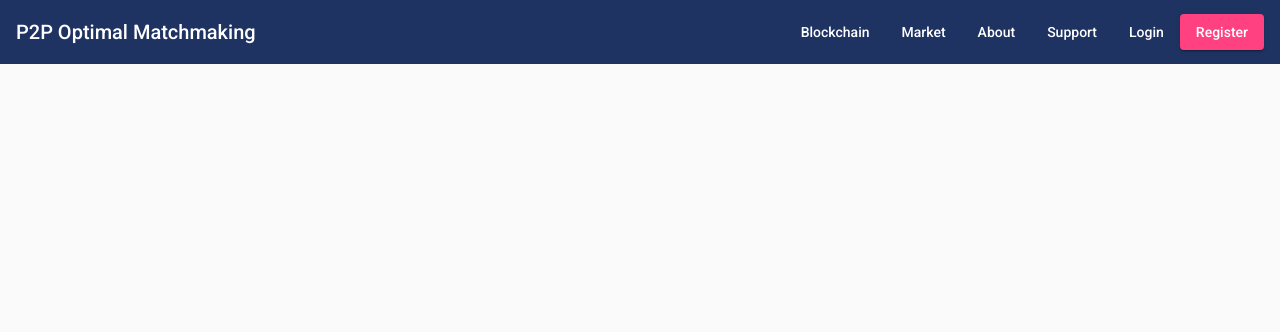
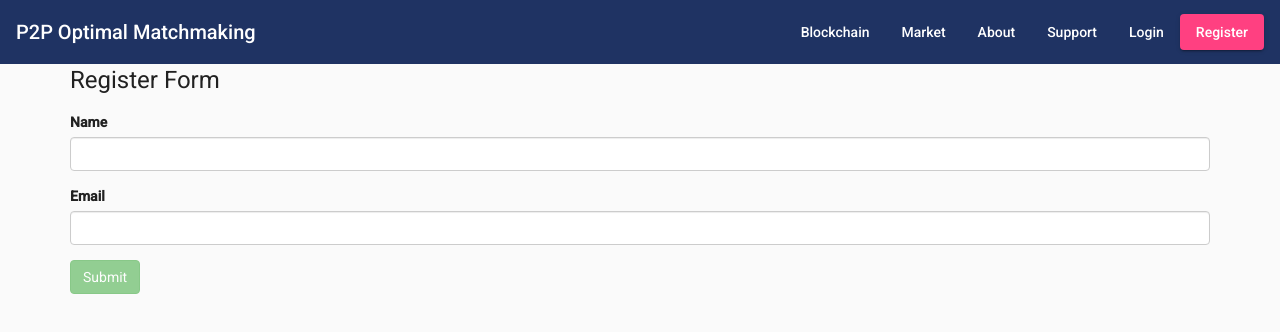
Before and after one commit to raf-xtgt/imdc_p2p_energy_trading, an Angular app in the folder frontend/web-app/: page /register in a window 1280 px wide. Before the commit this address led to /. Shown: the top 332 px of the page. Built offline with nearby package versions, Linux system fonts and the light colour scheme.

Commit message:
Sample sign up form with config http client

```diff
--- a/frontend/web-app/src/app/app-routing.module.ts
+++ b/frontend/web-app/src/app/app-routing.module.ts
@@ -5,12 +5,14 @@ import { RouterModule, Routes } from '@angular/router';
 import { ToolbarComponent } from './toolbar/toolbar.component';
 import {HomepageComponent} from './homepage/homepage.component';
 import { LoginComponent } from './login/login.component';
+import { SignupComponent } from './signup/signup.component';
 
 const routes: Routes = [
   // when url is loaded, the user lands on the homepage
   {path:'', redirectTo:'/homepage', pathMatch:'full'},
   {path:'homepage', component: HomepageComponent},
-  {path: 'login', component: LoginComponent}
+  {path: 'login', component: LoginComponent},
+  {path: 'register', component:SignupComponent}
 ];
 
 @NgModule({
--- /dev/null
+++ b/frontend/web-app/src/app/classes.ts
@@ -0,0 +1,3 @@
+export class User{
+    constructor (public fullname:string, public email:string){}
+}
--- /dev/null
+++ b/frontend/web-app/src/app/config.service.ts
@@ -0,0 +1,32 @@
+ import { Injectable } from '@angular/core';
+ import { HttpClient } from '@angular/common/http';
+ // The HttpClient service makes use of observables for all transactions. You must import the RxJS observable and operator symbols that appear in the example snippets.
+ import { Observable, throwError } from 'rxjs';
+ import { catchError, retry } from 'rxjs/operators';
+ import { User } from './classes';
+
+ /** This file will allow the frontend to communicate with the backend
+ * using Angular's HTTP Client
+ */
+
+
+  @Injectable({
+    providedIn: 'root'
+  })
+ export class ConfigService {
+
+  private configUrl = 'http://localhost:8080/';
+  private registerUrl = this.configUrl +'Register';
+
+
+
+  //inject the HttpClient service as a dependency
+   constructor(private http: HttpClient) { }
+
+   // add a user to the database
+   addUser(data:User): Observable<any>{
+    const body = JSON.stringify(data)
+    console.log(body)
+    return this.http.post(this.registerUrl, body);
+   }
+ }
--- /dev/null
+++ b/frontend/web-app/src/app/signup/signup.component.css
@@ -0,0 +1 @@
+@import url('https://unpkg.com/bootstrap@3.3.7/dist/css/bootstrap.min.css');
--- /dev/null
+++ b/frontend/web-app/src/app/signup/signup.component.html
@@ -0,0 +1,37 @@
+<div class="container">
+    <div>
+      <h1>Register Form</h1>
+      <form (ngSubmit)="addUser()" #registerForm="ngForm">
+        <div class="form-group">
+          <label for="name">Name</label>
+          <input type="text" class="form-control" id="name"
+                 required
+                 [(ngModel)]="model.fullname" name="name"
+                 #name="ngModel">
+          <div [hidden]="name.valid || name.pristine"
+               class="alert alert-danger">
+            Name is required
+          </div>
+        </div>
+
+
+        <div class="form-group">
+            <label for="name">Email</label>
+            <input type="text" class="form-control" id="email"
+                   required
+                   [(ngModel)]="model.email" name="email"
+                   #name="ngModel">
+            <div [hidden]="email.valid || email.pristine"
+                 class="alert alert-danger">
+              Email is required
+            </div>
+          </div>
+
+        <button type="submit" class="btn btn-success" [disabled]="!registerForm.form.valid" >Submit</button>
+
+
+
+      </form>
+    </div>
+
+  </div>
--- /dev/null
+++ b/frontend/web-app/src/app/signup/signup.component.ts
@@ -0,0 +1,38 @@
+import { dashCaseToCamelCase } from '@angular/compiler/src/util';
+import { Component, OnInit } from '@angular/core';
+import {FormControl, Validators} from '@angular/forms';
+
+// import the user class
+import {User} from '../classes';
+
+// import the custom http service module
+import { ConfigService } from '../config.service';
+
+@Component({
+  selector: 'app-signup',
+  templateUrl: './signup.component.html',
+  styleUrls: ['./signup.component.css']
+})
+export class SignupComponent implements OnInit {
+
+  constructor(private config:ConfigService) { }
+
+  ngOnInit(): void {
+  }
+
+  email = new FormControl('', [Validators.required, Validators.email]);
+
+
+  //select = ['He is fat', 'Mikasa']
+  model = new User("", "")
+  submitted = false;
+
+  addUser(){
+    this.submitted = true;
+    console.log(this.model.fullname)
+    console.log(this.model.email)
+    let newUser = new User(this.model.fullname, this.model.email)
+    this.config.addUser(newUser)
+  }
+
+}
--- a/frontend/web-app/src/app/toolbar/toolbar.component.html
+++ b/frontend/web-app/src/app/toolbar/toolbar.component.html
@@ -20,7 +20,7 @@
           <a mat-button>Support</a>
 
           <button mat-button routerLink="login">Login</button>
-          <button mat-raised-button color="accent">Register</button>
+          <button mat-raised-button color="accent" routerLink="register">Register</button>
 
 
         </div>
```
Also changed, not shown: frontend/web-app/src/app/app.module.ts (+8 -3 lines), 1 other file (tests, documents, lock files or other folders).
